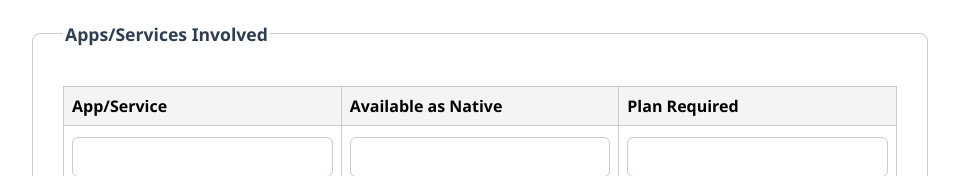
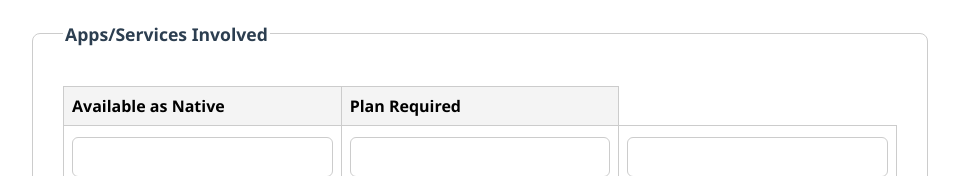
Before and after one commit to Adithya161202/form, a plain HTML site: page index.html in a window 1280 px wide. Shown: the part 1197-1373 px from the top of the page, without its empty margins (160-1119 px from the left). Drawn offline with Linux system fonts and the light colour scheme.

Commit message:
Update index.html

```diff
--- a/index.html
+++ b/index.html
@@ -181,7 +181,7 @@
         <table id="appsTable">
           <thead>
             <tr>
-              <th>App/Service</th>
+              <thApp/Service</th>
               <th>Available as Native</th>
               <th>Plan Required</th>
             </tr>
```
